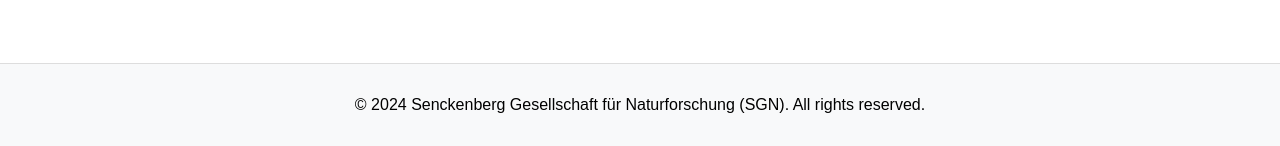
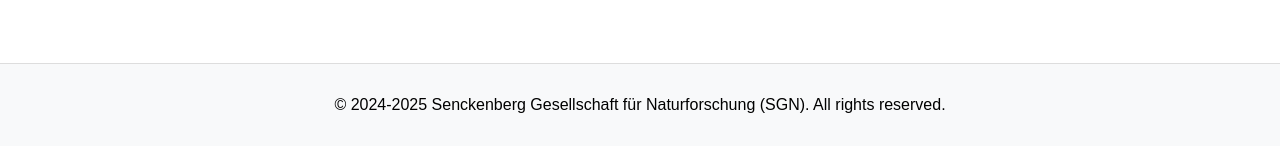
Before and after one commit to Senckenberg-DCBiodivIT/BITS, a Python web app: template ui/templates/interactive_annotation.html in a window 1280 px wide. Shown: the part 889-1035 px from the top of the page. Run offline with Jinja, Linux system fonts and the light colour scheme; the template is opened without the code that fills it, so the values that code supplies are empty.

Commit message:
feat(UI): footer updated

```diff
--- a/ui/templates/interactive_annotation.html
+++ b/ui/templates/interactive_annotation.html
@@ -56,7 +56,7 @@
     </main>
 
     <footer class="footer">
-        <p>© 2024 Senckenberg Gesellschaft für Naturforschung (SGN). All rights reserved.</p>
+        <p>© 2024-2025 Senckenberg Gesellschaft für Naturforschung (SGN). All rights reserved.</p>
     </footer>
 
     <script>
```
